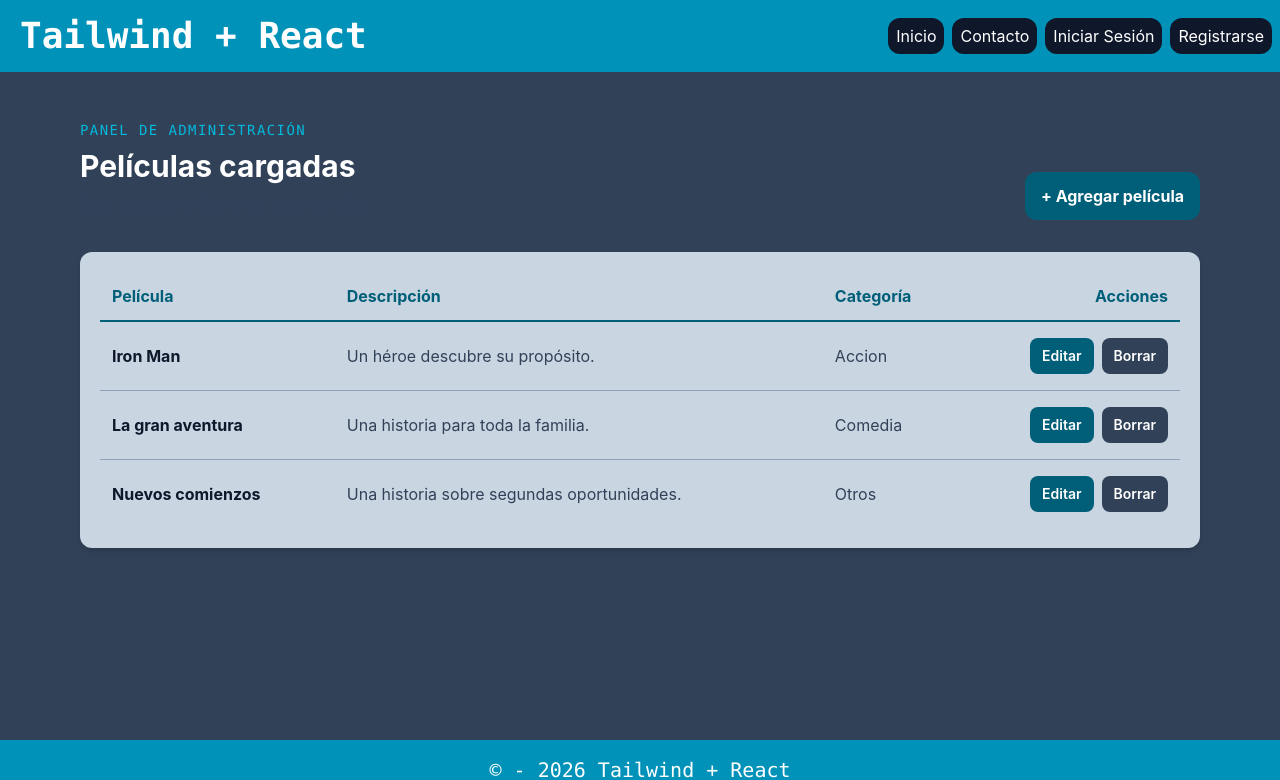
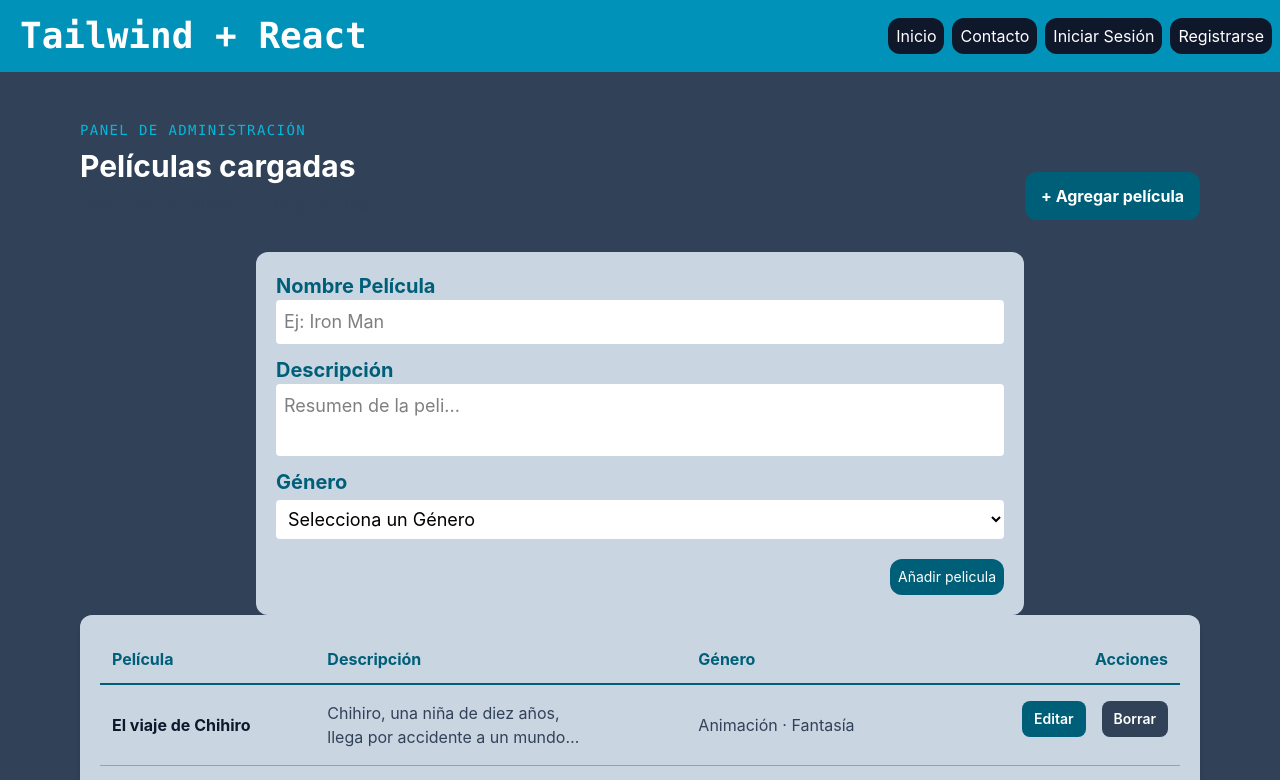
Before and after one commit to Juliancito1/TailwindReact-c12, a React (Vite) app: page /admin in a window 1280 px wide. Shown: the top 780 px of the page. Built offline with nearby package versions, Linux system fonts and the light colour scheme.

Commit message:
Se hicieron cambios al formulario y tabla de peliculas

```diff
--- a/src/components/Formulario.jsx
+++ b/src/components/Formulario.jsx
@@ -30,19 +30,21 @@ export const Formulario = () => {
         </div>
         <div className="mb-3">
           <label
-            htmlFor="categoria"
+            htmlFor="genero"
             className="text-xl font-bold text-cyan-800"
           >
-            Categoría
+            Género
           </label>
           <select
             className="mt-1 block w-full rounded bg-white px-2 py-2 text-lg focus:outline-2 focus:outline-cyan-800"
-            name="categoria"
-            id="categoria"
+            name="genero"
+            id="genero"
           >
-            <option value="">Selecciona una Categoria</option>
+            <option value="">Selecciona un Género</option>
             <option value="accion">Accion</option>
             <option value="comedia">Comedia</option>
+            <option value="animacion">Animación</option>
+            <option value="fantasia">Fantasía</option>
             <option value="otros">Otros</option>
           </select>
         </div>
--- a/src/pages/Admin.jsx
+++ b/src/pages/Admin.jsx
@@ -1,24 +1,8 @@
+import { Formulario } from "../components/Formulario";
+import { peliculas } from "../data/peliculas";
+
 export const Admin = () => {
-  const peliculas = [
-    {
-      id: 1,
-      nombre: "Iron Man",
-      descripcion: "Un héroe descubre su propósito.",
-      categoria: "accion",
-    },
-    {
-      id: 2,
-      nombre: "La gran aventura",
-      descripcion: "Una historia para toda la familia.",
-      categoria: "comedia",
-    },
-    {
-      id: 3,
-      nombre: "Nuevos comienzos",
-      descripcion: "Una historia sobre segundas oportunidades.",
-      categoria: "otros",
-    },
-  ];
+
 
   return (
     <section className="container mx-auto max-w-6xl px-4 py-8 md:py-12">
@@ -41,6 +25,7 @@ export const Admin = () => {
           + Agregar película
         </button>
       </div>
+      <Formulario/>
 
       <div className="overflow-x-auto rounded-xl bg-slate-300 p-3 shadow-md md:p-5">
         <table className="w-full min-w-162.5 text-left">
@@ -48,7 +33,7 @@ export const Admin = () => {
             <tr>
               <th className="px-3 py-3">Película</th>
               <th className="px-3 py-3">Descripción</th>
-              <th className="px-3 py-3">Categoría</th>
+              <th className="px-3 py-3">Género</th>
               <th className="px-3 py-3 text-right">Acciones</th>
             </tr>
           </thead>
@@ -59,15 +44,17 @@ export const Admin = () => {
                 className="border-b border-slate-400 last:border-0"
               >
                 <td className="px-3 py-4 font-bold text-slate-900">
-                  {pelicula.nombre}
+                  {pelicula.titulo}
                 </td>
                 <td className="px-3 py-4 text-slate-700">
-                  {pelicula.descripcion}
+                  <div className="line-clamp-2 max-w-64">
+                    {pelicula.descripcion}
+                  </div>
                 </td>
                 <td className="px-3 py-4 capitalize text-slate-700">
-                  {pelicula.categoria}
+                  {pelicula.genero}
                 </td>
-                <td className="space-x-2 px-3 py-4 text-right">
+                <td className="space-x-2 px-3 py-4 flex justify-end gap-2">
                   <button
                     type="button"
                     className="rounded-lg bg-cyan-800 px-3 py-2 text-sm font-semibold text-white hover:bg-cyan-700"
```
